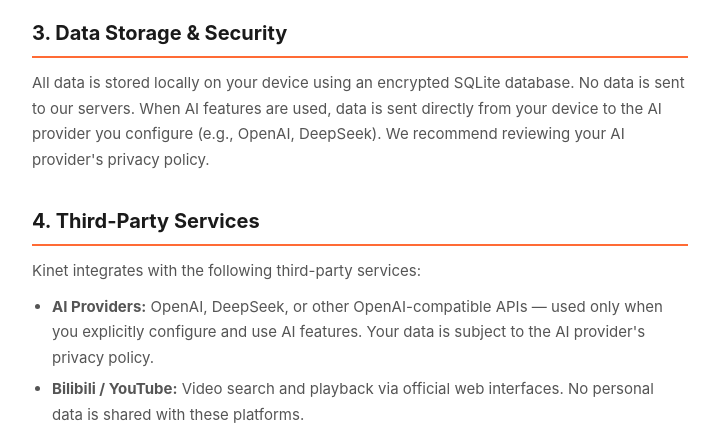
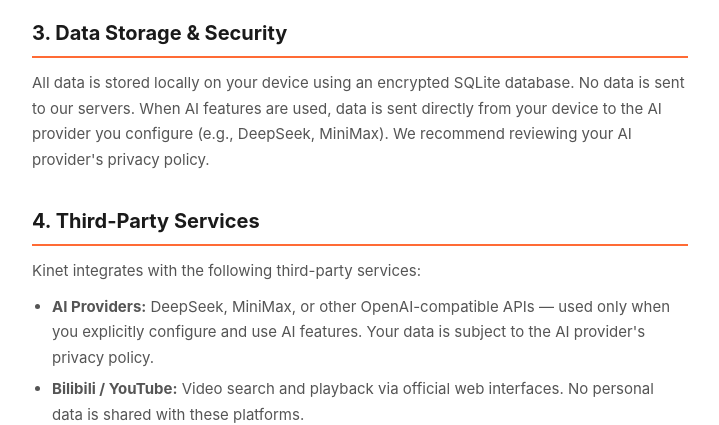
Before and after one commit to phinn/kinet, a plain HTML site: page index.html in a window 1280 px wide. Shown: the part 719-1144 px from the top of the page, without its empty margins (280-999 px from the left). Drawn offline with Linux system fonts and the light colour scheme.

Commit message:
remove openai

```diff
--- a/index.html
+++ b/index.html
@@ -42,12 +42,12 @@
     </ul>
 
     <h2>3. Data Storage & Security</h2>
-    <p>All data is stored locally on your device using an encrypted SQLite database. No data is sent to our servers. When AI features are used, data is sent directly from your device to the AI provider you configure (e.g., OpenAI, DeepSeek). We recommend reviewing your AI provider's privacy policy.</p>
+    <p>All data is stored locally on your device using an encrypted SQLite database. No data is sent to our servers. When AI features are used, data is sent directly from your device to the AI provider you configure (e.g., DeepSeek, MiniMax). We recommend reviewing your AI provider's privacy policy.</p>
 
     <h2>4. Third-Party Services</h2>
     <p>Kinet integrates with the following third-party services:</p>
     <ul>
-        <li><strong>AI Providers:</strong> OpenAI, DeepSeek, or other OpenAI-compatible APIs — used only when you explicitly configure and use AI features. Your data is subject to the AI provider's privacy policy.</li>
+        <li><strong>AI Providers:</strong> DeepSeek, MiniMax, or other OpenAI-compatible APIs — used only when you explicitly configure and use AI features. Your data is subject to the AI provider's privacy policy.</li>
         <li><strong>Bilibili / YouTube:</strong> Video search and playback via official web interfaces. No personal data is shared with these platforms.</li>
     </ul>
 
```
